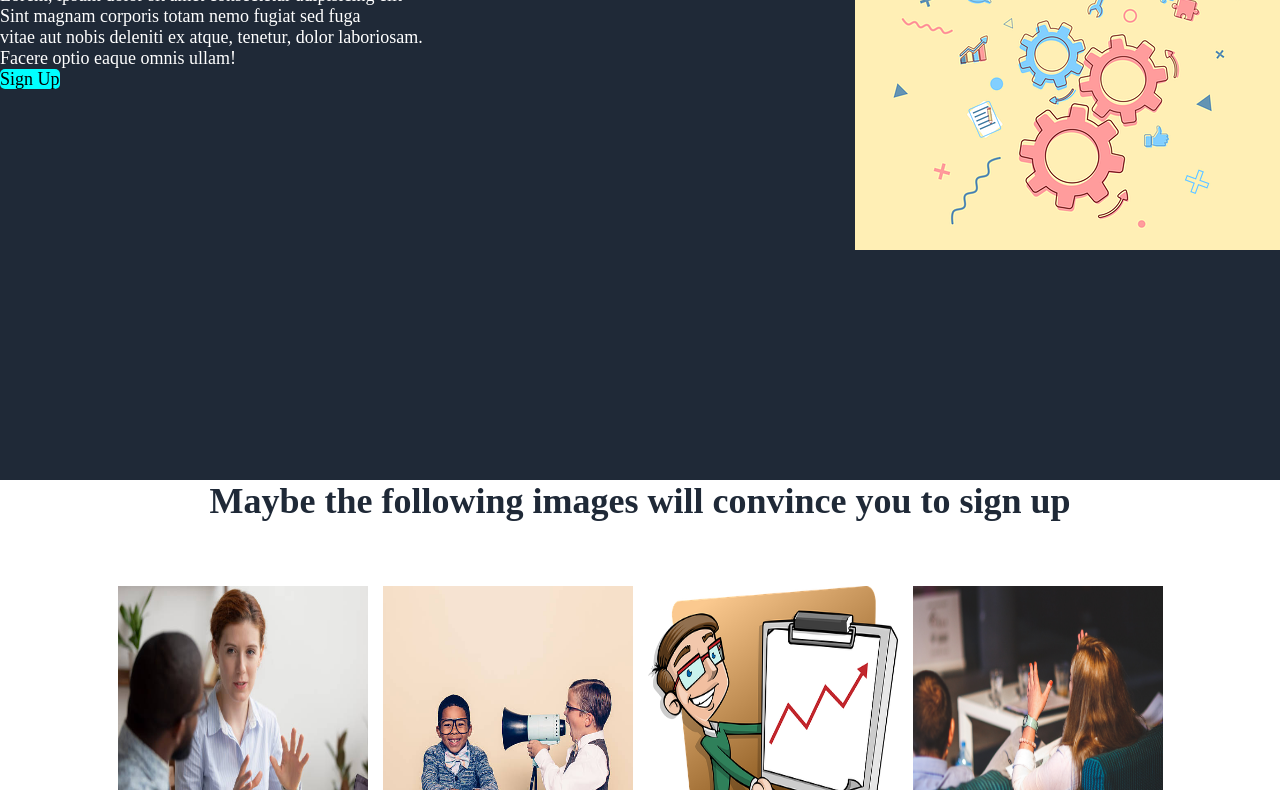
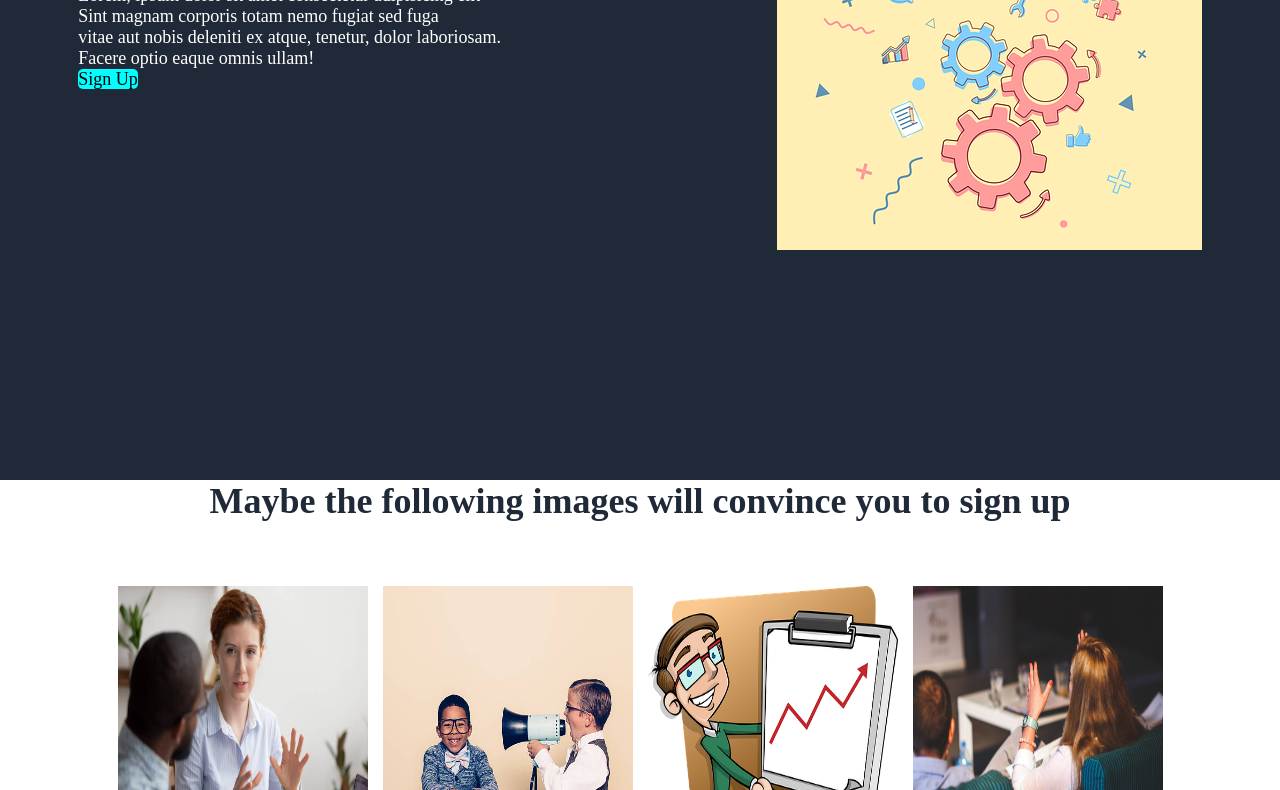
Before and after one commit to katuse777/Final-Landing-Page, a plain HTML site: page index.html in a window 1280 px wide. Shown: the part 320-1110 px from the top of the page. Drawn offline with Linux system fonts and the light colour scheme.

Commit message:
I fixed the link the bteween the stylesheet and the html page and changed the spacing of the flex-items in of the welcome section

```diff
--- a/index.html
+++ b/index.html
@@ -5,7 +5,7 @@
     <meta http-equiv="X-UA-Compatible" content="IE=edge">
     <meta name="viewport" content="width=device-width, initial-scale=1.0">
     <title>Landing Page</title>
-    <link rel="stylesheet" href="/styling/styles.css">
+    <link rel="stylesheet" href="../Final-Landing-Page/styling/styles.css">
 </head>
 <body>
     <header id="navbar">
--- a/styling/styles.css
+++ b/styling/styles.css
@@ -75,8 +75,9 @@
 
 #welcome {
   display: flex;
-  justify-content: space-around;
+  justify-content: space-evenly;
   align-items: center;
+  column-gap: 20px;
   height: 100vh;
   background-color: #1f2937;
   color: white;
@@ -91,14 +92,13 @@
 
 #welcome article {
   font-size: 18px;
+  margin: 0;
 }
 
 
 #welcome.welcome-img, article {
   width: 300px;
   height: 300px;
-  flex-grow: 1;
-  margin-left: 9px;
 }
 
 
```
